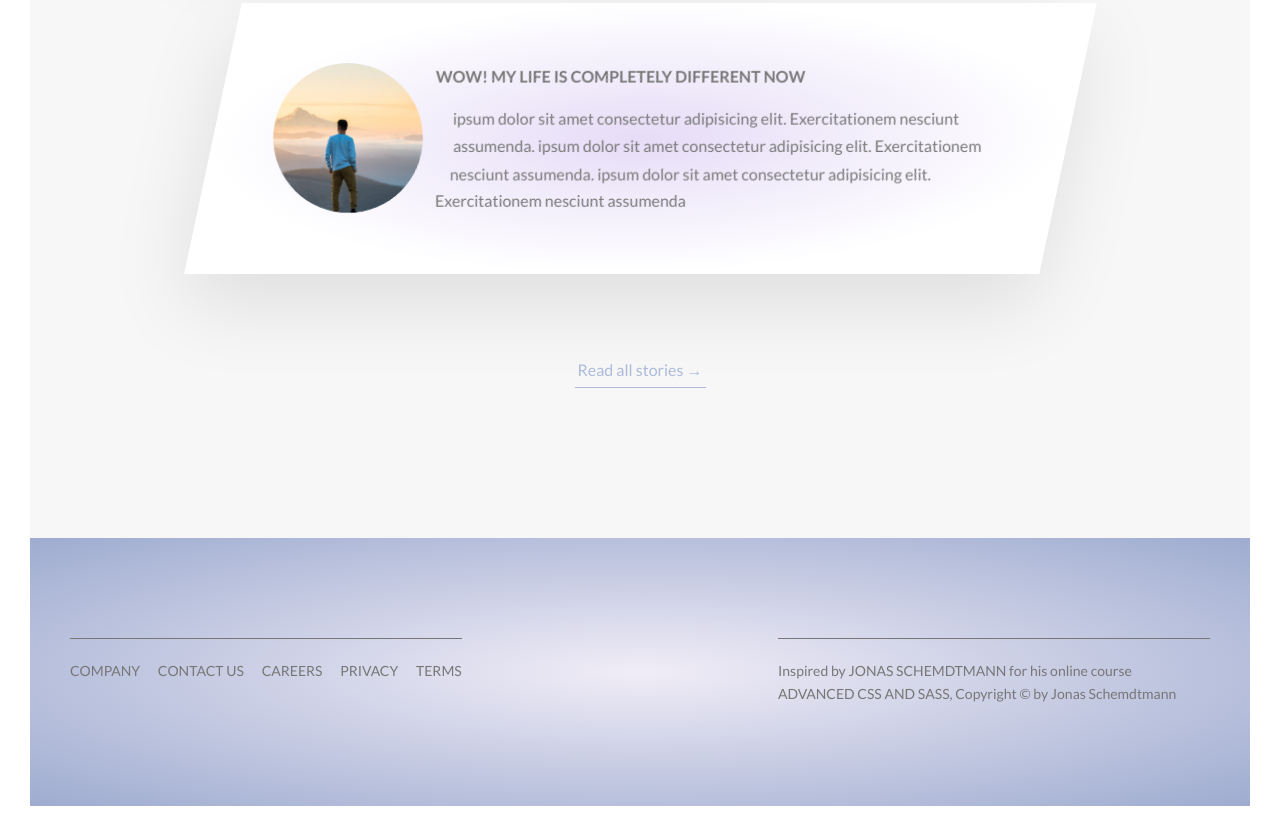
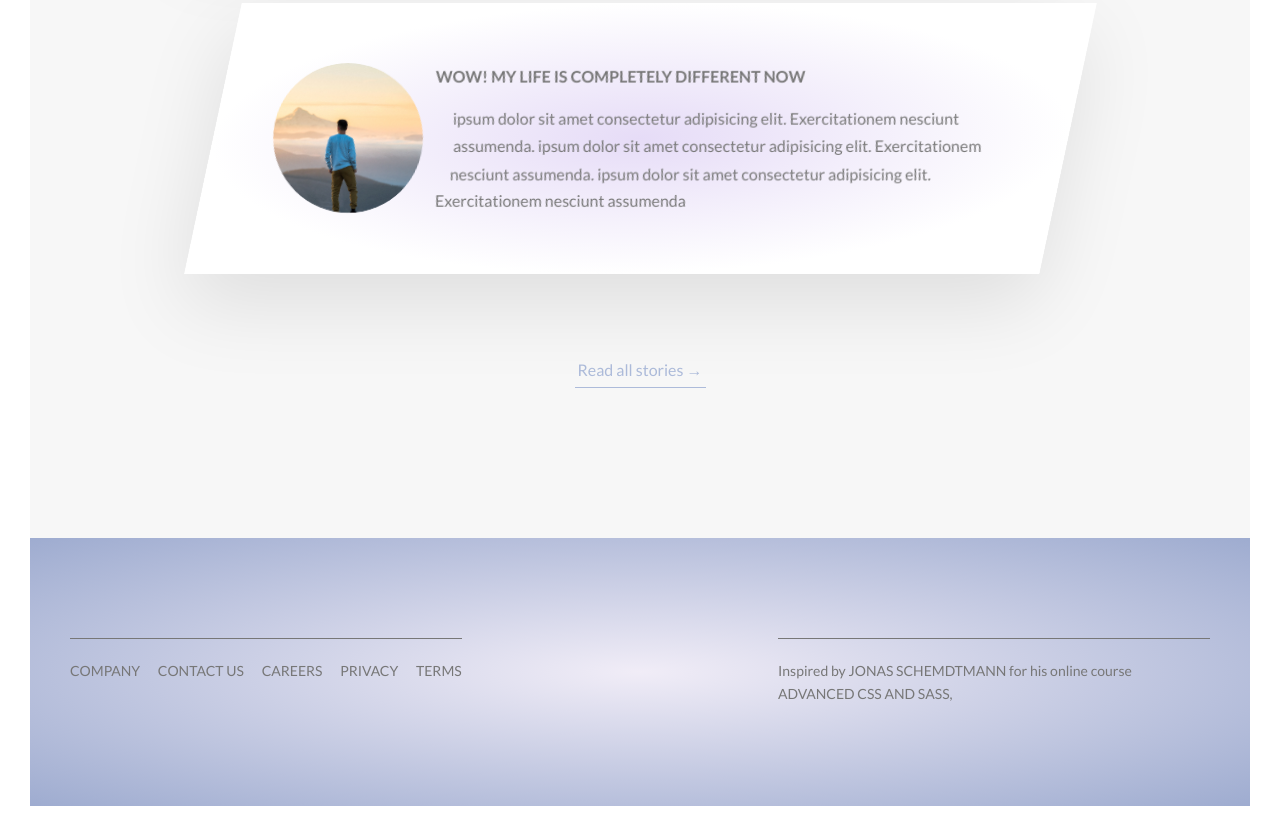
Before and after one commit to ananya-ghoshal/Go_Solo, a plain HTML site: page index.html in a window 1280 px wide. Shown: the part 4579-5415 px from the top of the page. Drawn offline with Linux system fonts and the light colour scheme.

Commit message:
footer updated

```diff
--- a/index.html
+++ b/index.html
@@ -260,7 +260,6 @@
             <a href="#" class="footer__link">Jonas Schemdtmann</a> for his
             online course
             <a href="#" class="footer__link">Advanced CSS and Sass</a>,
-            Copyright &copy; by Jonas Schemdtmann
           </p>
         </div>
       </div>
```
